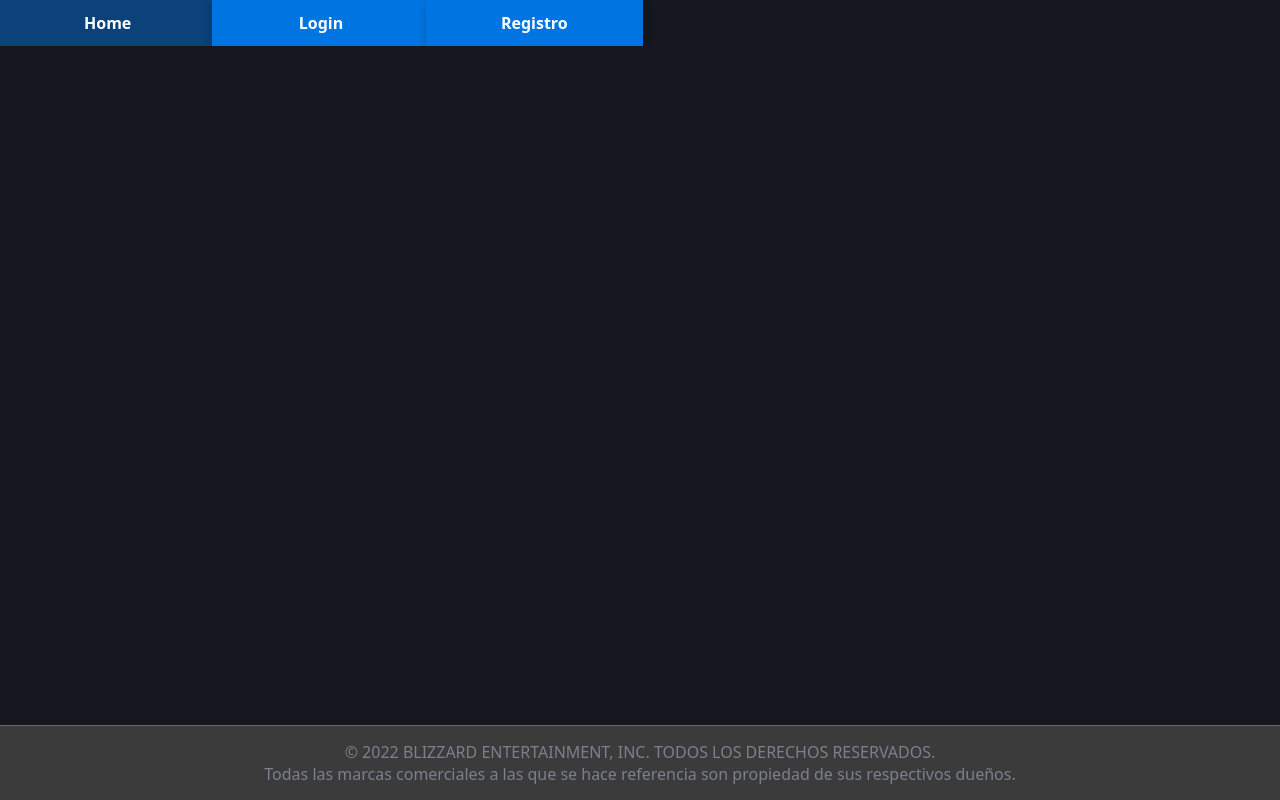
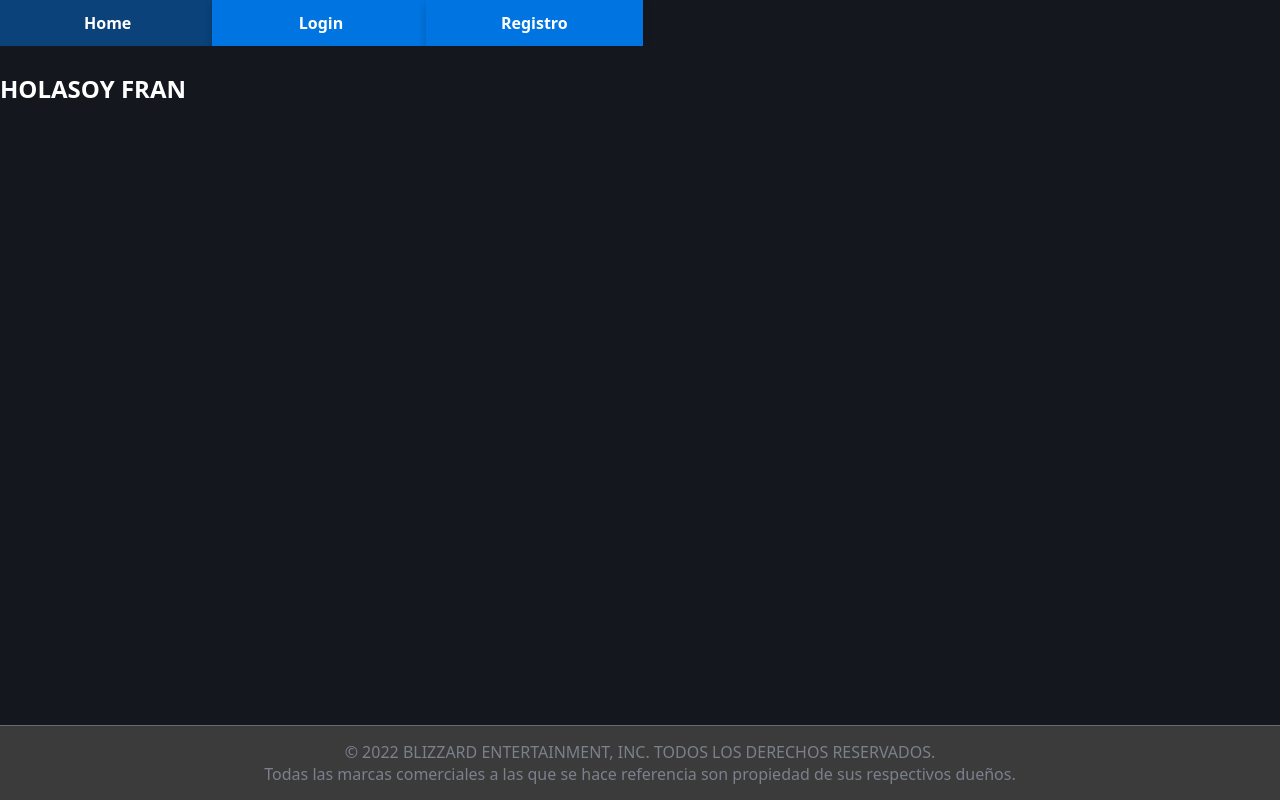
Before and after one commit to gabo4466/battleNet, a PHP site: page / in a window 1280 px wide. Run offline with PHP 8.4, Linux system fonts and the light colour scheme.

Commit message:
mensaje en el index

```diff
--- a/index.php
+++ b/index.php
@@ -14,7 +14,9 @@ include "includes/head.php";
         include "includes/navbar.php";
         ?>
         <section>
-
+            <div>
+                <h2>HOLASOY FRAN</h2>
+            </div>
 
         </section>
         <?php
```
